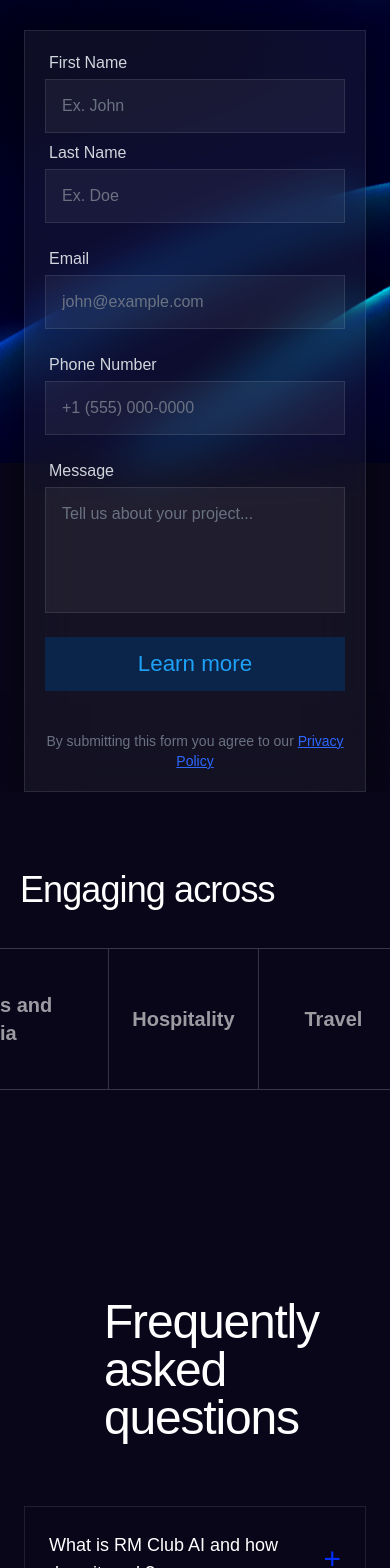
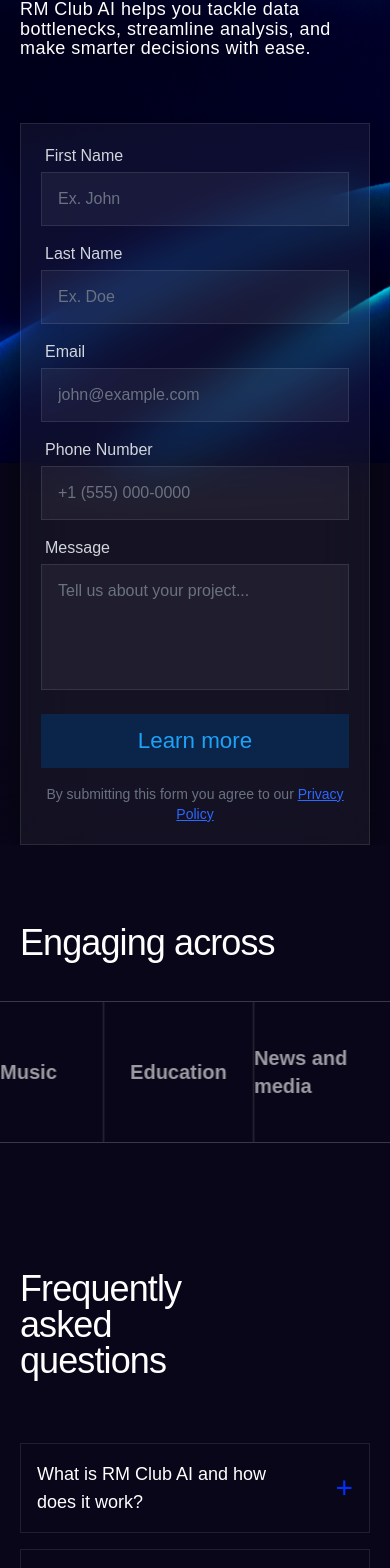
Before and after one commit to panditsagar/rm-club-web, a Next.js app: page /contact in a window 390 px wide. Shown: the part 381-1949 px from the top of the page. Built offline with nearby package versions, Linux system fonts and the light colour scheme; a web font is replaced by a local one.

Commit message:
Refactor styles and layout across multiple components for improved responsiveness and visual consistency; adjust animation duration and pause behavior for better user experience.

```diff
--- a/app/globals.css
+++ b/app/globals.css
@@ -60,17 +60,28 @@
 }
 
 @keyframes marquee {
-  0% { transform: translateX(-50%); }
-  100% { transform: translateX(0%); }
+  from {
+    transform: translateX(0);
+  }
+  to {
+    transform: translateX(-1200px);
+  }
 }
 
 .animate-marquee {
-  animation: marquee 30s linear infinite;
+  animation: marquee 15s linear infinite;
+  will-change: transform;
+  touch-action: pan-y;
 }
 
-.hover-pause:hover .animate-marquee {
-  animation-play-state: paused;
+/* Pause ONLY on desktop */
+@media (hover: hover) and (pointer: fine) {
+  .animate-marquee:hover {
+    animation-play-state: paused;
+  }
 }
+
+
 
 
 
--- a/components/CTASection.jsx
+++ b/components/CTASection.jsx
@@ -6,7 +6,7 @@
 
 export default function CTASection() {
   return (
-    <section className="relative w-full px-5 md:px-30  z-40  py-10 md:py-22 pb-10 md:pb-30 overflow-hidden  ">
+    <section className="relative w-full px-5 md:px-30  z-40  py-10 md:py-22 pb-20 md:pb-30 overflow-hidden  ">
       {/* Top Gradient Blend (from SevenSection) */}
       <div className="absolute top-0 left-0 w-full h-[80px] bg-gradient-to-b from-[#080618] to-transparent z-50 pointer-events-none" />
 
--- a/components/FourthSection.jsx
+++ b/components/FourthSection.jsx
@@ -133,22 +133,7 @@
         </div>
       </div>
 
-      <style jsx global>{`
-        @keyframes marquee {
-          0% {
-            transform: translateX(0);
-          }
-          100% {
-            transform: translateX(-50%);
-          }
-        }
-        .animate-marquee {
-          animation: marquee 30s linear infinite;
-        }
-        .animate-marquee:hover {
-          animation-play-state: paused;
-        }
-      `}</style>
+
     </section>
   );
 }
--- a/components/contact/ContactForm.jsx
+++ b/components/contact/ContactForm.jsx
@@ -27,8 +27,8 @@
 
   return (
     <div className="w-full max-w-2xl p-5 sm:p-8 bg-white/5   border border-white/10 shadow-[0_8px_32px_0_rgba(0,0,0,0.37)] backdrop-blur-xl hover:border-white/20 transition-all duration-300">
-      <form onSubmit={handleSubmit} className="space-y-6">
-        <div className="grid grid-cols-1 md:grid-cols-2 gap-2 sm:gap-6">
+      <form onSubmit={handleSubmit} className=" ">
+        <div className="grid grid-cols-1 md:grid-cols-2  gap-4 mb-4">
           <div className="flex flex-col gap-1">
             <label
               htmlFor="firstName"
@@ -67,7 +67,7 @@
           </div>
         </div>
 
-        <div className="grid grid-cols-1 md:grid-cols-2 gap-6">
+        <div className="grid grid-cols-1 md:grid-cols-2 gap-4 mb-4">
           <div className="flex flex-col gap-1">
             <label
               htmlFor="email"
@@ -139,6 +139,7 @@
           overflow-hidden
           cursor-pointer
           group
+          mt-6
         "
         >
           <span className="relative z-10 text-center">Learn more</span>
--- a/components/contact/ContactHero.jsx
+++ b/components/contact/ContactHero.jsx
@@ -23,10 +23,10 @@
         </div>
 
         {/* CONTENT */}
-        <div className="max-w-[1400px] mx-auto relative z-50 w-full px-6 grid grid-cols-1 lg:grid-cols-2 gap-16 lg:gap-24 items-center mt-20 lg:mt-0">
+        <div className="max-w-[1400px] mx-auto relative z-50 w-full px-5 md:px-0 grid grid-cols-1 lg:grid-cols-2 gap-16 lg:gap-24 items-center mt-20 lg:mt-0">
           {/* Left Side: Text */}
           <div className="flex flex-col justify-start">
-            <h1 className="font-jakarta text-5xl md:text-7xl lg:text-[5.4rem] font-bold mt-[-40px] tracking-tight leading-none capitalize text-[#ECF5FF]">
+            <h1 className="font-jakarta text-[2.65rem] md:text-7xl lg:text-[5.4rem] font-bold mt-16 sm:-mt-16 tracking-tight leading-none capitalize text-[#ECF5FF]">
               Chat with the team{" "}
             </h1>
 
--- a/components/contact/ContactSection3.jsx
+++ b/components/contact/ContactSection3.jsx
@@ -66,7 +66,7 @@
   const carouselItems = [...logos, ...logos];
 
   return (
-    <section className="relative w-full bg-[#080618]  py-20  ">
+    <section className="relative w-full bg-[#080618]  py-20 pb-0 sm:pb-20">
       <div className="absolute top-0 z-30 left-0 w-full h-[100px] -translate-y-full bg-gradient-to-t from-[#080618] to-transparent pointer-events-none" />
 
       <div className="w-full">
@@ -137,22 +137,7 @@
         </div>
       </div>
 
-      <style jsx global>{`
-        @keyframes marquee {
-          0% {
-            transform: translateX(0);
-          }
-          100% {
-            transform: translateX(-50%);
-          }
-        }
-        .animate-marquee {
-          animation: marquee 30s linear infinite;
-        }
-        .animate-marquee:hover {
-          animation-play-state: paused;
-        }
-      `}</style>
+
     </section>
   );
 }
--- a/components/contact/ContactSection4.jsx
+++ b/components/contact/ContactSection4.jsx
@@ -39,11 +39,11 @@
   };
 
   return (
-    <section className="bg-[#080618]  pb-40 px-6 md:px-12 relative   z-20">
+    <section className="bg-[#080618]  pb-20 px-5 md:px-12 relative   z-20">
       <div className="max-w-[1400px] mx-auto grid grid-cols-1 lg:grid-cols-2 gap-16 items-start">
         {/* Left Side */}
         <div className="flex flex-col items-start gap-8">
-          <h2 className="text-5xl md:text-[4.5rem] text-white font-medium tracking-tight leading-[1] font-jakarta ml-20">
+          <h2 className="text-4xl md:text-[4.5rem] text-white font-medium tracking-tight leading-[1] font-jakarta ml-0 sm:ml-20">
             Frequently <br /> asked <br /> questions
           </h2>
         </div>
@@ -53,7 +53,7 @@
           {faqs.map((faq, index) => (
             <div
               key={index}
-              className={`group relative border border-white/10  p-6   hover:border-[#002FFF]/50 transition-all duration-300 cursor-pointer
+              className={`group relative border border-white/10 p-4  sm:p-6   hover:border-[#002FFF]/50 transition-all duration-300 cursor-pointer
               }`}
               onClick={() => toggleAccordion(index)}
             >
```
